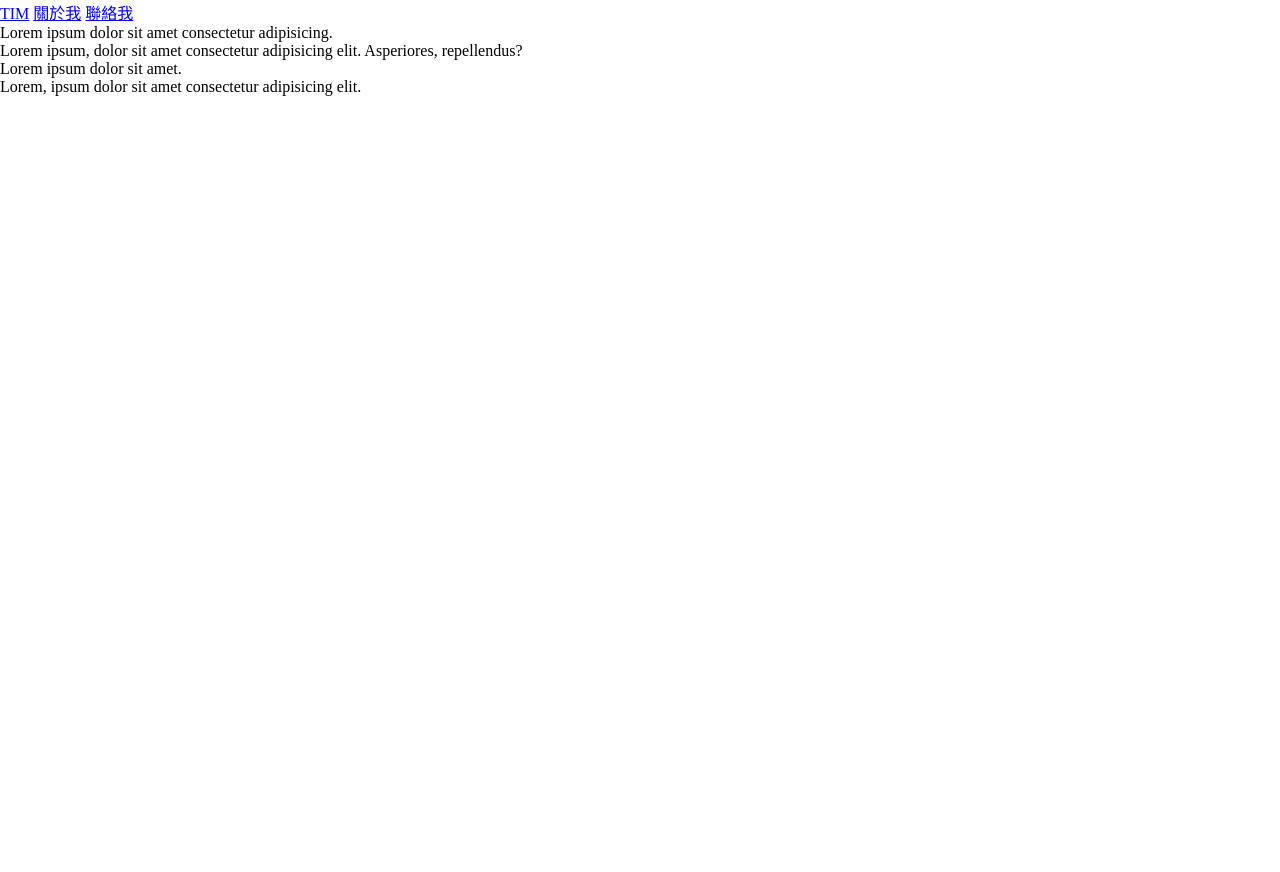
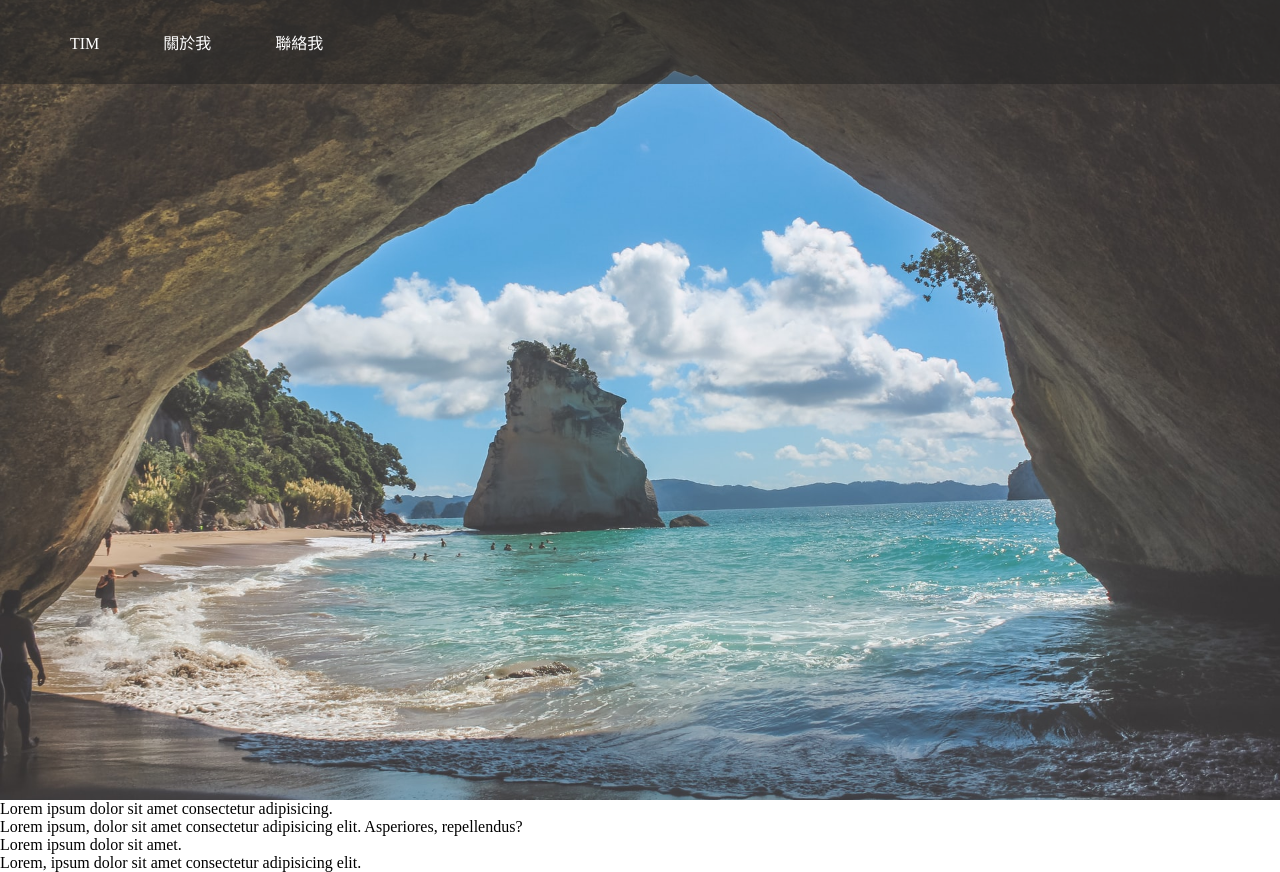
Before and after one commit to qaz852tgb963/Web_HC_TC_RWD, a plain HTML site: page index.html in a window 1280 px wide. Before the commit the page ends 800 px from the top, so only its background shows below. Drawn offline with Linux system fonts and the light colour scheme.

Commit message:
導覽列

```diff
--- a/index.html
+++ b/index.html
@@ -10,7 +10,7 @@
 
 <body>
     <nav>
-        <div id="box">
+        <div>
             <a href="#">TIM</a>
             <a href="#">關於我</a>
             <a href="#">聯絡我</a>
--- a/style.scss
+++ b/style.scss
@@ -4,3 +4,34 @@
     font-family: 微軟正黑體;
     box-sizing: border-box;
 }
+
+nav{
+    background: #25252588;
+    padding: 30px 0;
+    position: fixed;
+    width: 100%;
+
+    div{
+        width: 1200px;
+        margin: 0 auto;
+
+        a{
+            color: white;
+            text-decoration: none;
+            padding: 0 30px;
+            transform: 0.5s;
+
+            &:hover{
+                color: yellow;
+            }
+        }
+    }
+}
+
+#banner{
+    width: 100%;
+    height: 100vh;
+    background-image: url(./img/banner.jpg);
+    background-position: center;
+    background-size: cover;
+}
```
Also changed, not shown: img/banner.jpg (added), style.css, 1 other file.
